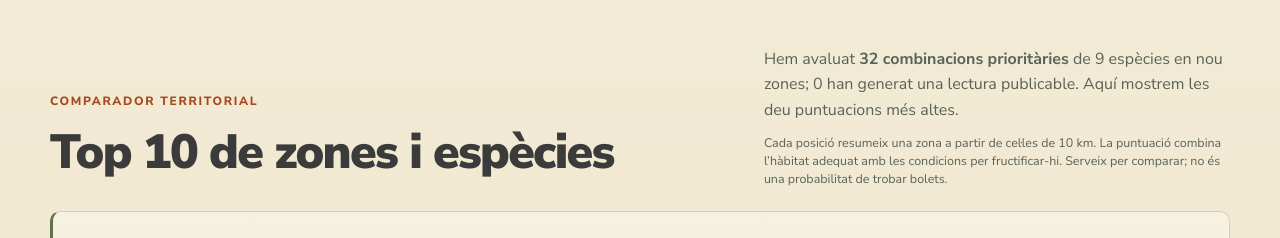
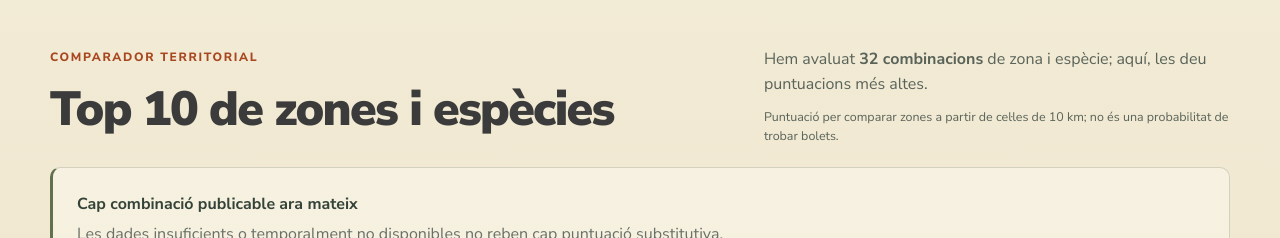
Before and after one commit to Neptrino/Bolets, a Next.js app: page /bolets-avui in a window 1280 px wide. Shown: the part 700-938 px from the top of the page. Built offline with nearby package versions, Linux system fonts and the light colour scheme; no server answers.

Commit message:
Tighten the top-10 board intro on bolets-avui
The two-paragraph intro carried counts and method detail already covered by
the page header and method aside; it now states the evaluated total and the
compare-only caveat in one short line each.

Co-Authored-By: Claude Fable 5 <noreply@anthropic.com>

```diff
--- a/app/bolets-avui/page.tsx
+++ b/app/bolets-avui/page.tsx
@@ -105,8 +105,6 @@ export default async function MushroomsTodayPage() {
   const allItems = await loadCurrentOverview();
   const items = topCurrentOverviewItems(allItems);
   const leader = items[0];
-  const speciesEvaluated = new Set(allItems.map((item) => item.speciesId)).size;
-  const availableReadings = allItems.filter((item) => item.status === "available").length;
   const observedWindow = observationWindow(items);
   const overviewSources = [...new Set(
     allItems.flatMap((item) => item.summary?.snapshot.source ?? []),
@@ -187,8 +185,8 @@ export default async function MushroomsTodayPage() {
             <h2 id="current-board-title">Top 10 de zones i espècies</h2>
           </div>
           <div>
-            <p>Hem avaluat <strong>{allItems.length} combinacions prioritàries</strong> de {speciesEvaluated} espècies en nou zones; {availableReadings} han generat una lectura publicable. Aquí mostrem les deu puntuacions més altes.</p>
-            <p className="current-board-key">Cada posició resumeix una zona a partir de cel·les de 10 km. La puntuació combina l’hàbitat adequat amb les condicions per fructificar-hi. Serveix per comparar; no és una probabilitat de trobar bolets.</p>
+            <p>Hem avaluat <strong>{allItems.length} combinacions</strong> de zona i espècie; aquí, les deu puntuacions més altes.</p>
+            <p className="current-board-key">Puntuació per comparar zones a partir de cel·les de 10 km; no és una probabilitat de trobar bolets.</p>
             {observedWindow ? <p className="current-board-updated"><Clock3 size={14} /> {observedWindow}</p> : null}
           </div>
         </header>
```
